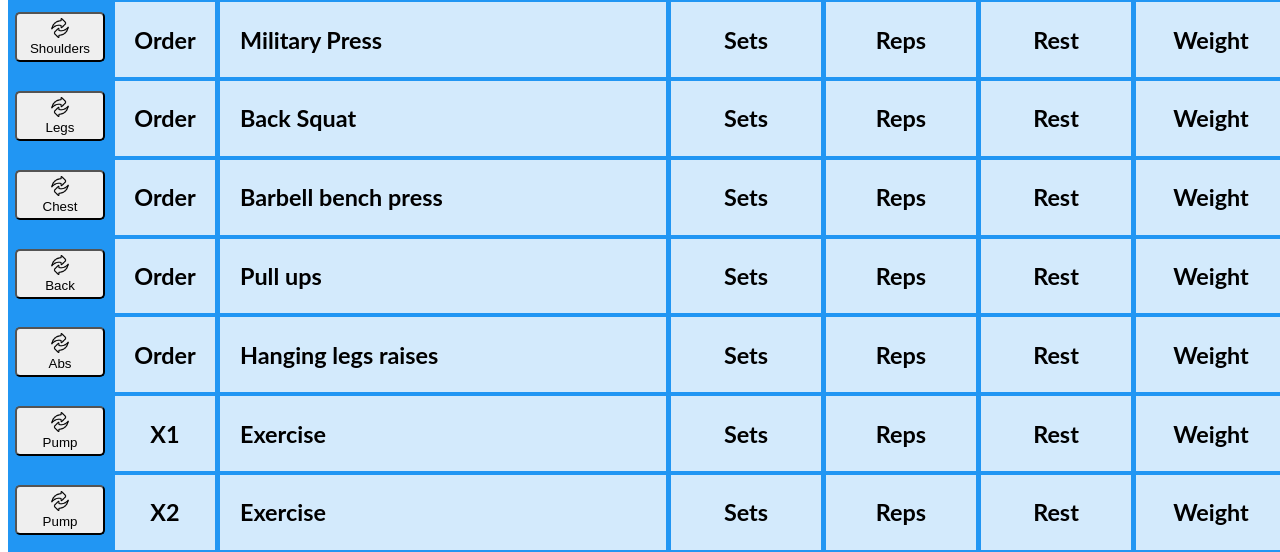
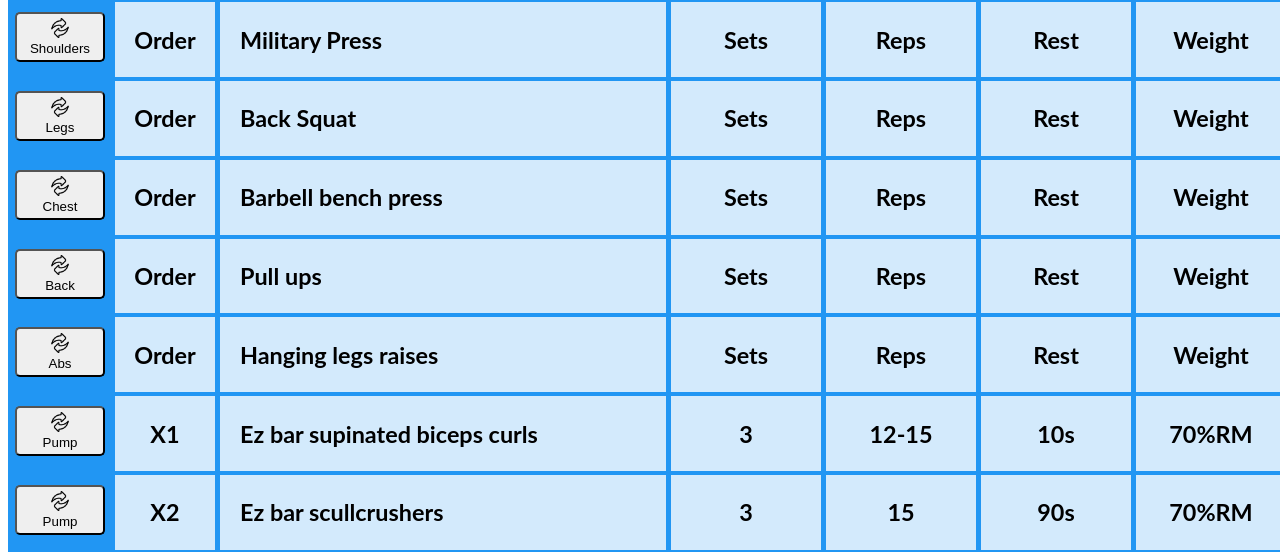
Before and after one commit to franky90/WorkoutProgrammer, a plain HTML site: page index.html in a window 1280 px wide. Shown: the part 333-885 px from the top of the page. Drawn offline with Linux system fonts and the light colour scheme.

Commit message:
All buttons works

```diff
--- a/app.js
+++ b/app.js
@@ -78,23 +78,38 @@
       ex5.innerHTML = result;
       return;
    }
-   //Pump1
-   // var pumpOneArray = ["<h3>PUMP</h3>", "<h3>Sit ups</h3>", "<h3>Crunches</h3>"];
-   // var ex6 = document.querySelector(".ex6");
-   // var btn6 = document.querySelector(".btn6");
-   // btn6.addEventListener("click", pumpOneEx);
-   // ex6.innerHTML = absArray[0];
+   // Pump1
+   var pumpOneArray = ["<h3>Ez bar supinated biceps curls</h3>", "<h3>Dumbbells neutral grip biceps curls</h3>", "<h3>Dumbbells Incline Curls</h3>"];
+   var ex6 = document.querySelector(".ex6");
+   var btn6 = document.querySelector(".btn6");
+   btn6.addEventListener("click", pumpOneEx);
+   ex6.innerHTML = pumpOneArray[0];
 
 
-   // function pumpOneEx() {
-   //    var searchTerm = ex6.innerHTML;
-   //    var index = pumpOneArray.indexOf(searchTerm) + 1;
-   //    if (index == pumpOneArray.length) index = 0;
-   //    var result = pumpOneArray[index];
-   //    ex6.innerHTML = result;
-   //    return;
+   function pumpOneEx() {
+      var searchTerm = ex6.innerHTML;
+      var index = pumpOneArray.indexOf(searchTerm) + 1;
+      if (index == pumpOneArray.length) index = 0;
+      var result = pumpOneArray[index];
+      ex6.innerHTML = result;
+      return;
+   }
+//Pump2
+var pumpTwoArray = ["<h3>Ez bar scullcrushers</h3>", "<h3>Triceps pushdown high pulley</h3>", "<h3>Dumbbell triceps extension above head</h3>"];
+   var ex7 = document.querySelector(".ex7");
+   var btn7 = document.querySelector(".btn7");
+   btn7.addEventListener("click", pumpTwoEx);
+   ex7.innerHTML = pumpTwoArray[0];
 
 
+   function pumpTwoEx() {
+      var searchTerm = ex7.innerHTML;
+      var index = pumpTwoArray.indexOf(searchTerm) + 1;
+      if (index == pumpTwoArray.length) index = 0;
+      var result = pumpTwoArray[index];
+      ex7.innerHTML = result;
+      return;
+   }
    // Gloabal Variables for Table
 
    var sets, se1, se2, se3, se4, se5;
--- a/index.html
+++ b/index.html
@@ -182,16 +182,16 @@
                     <h3>Exercise</h3>
                 </div>
                 <div class="grid-item se6">
-                    <h3>Sets</h3>
+                    <h3>3</h3>
                 </div>
                 <div class="grid-item rep6">
-                    <h3>Reps</h3>
+                    <h3>12-15</h3>
                 </div>
                 <div class="grid-item res6">
-                    <h3>Rest</h3>
+                    <h3>10s</h3>
                 </div>
                 <div class="grid-item wei6">
-                    <h3>Weight</h3>
+                    <h3>70%RM</h3>
                 </div>
 
             </div>
@@ -207,16 +207,16 @@
                     <h3>Exercise</h3>
                 </div>
                 <div class="grid-item se7">
-                    <h3>Sets</h3>
+                    <h3>3</h3>
                 </div>
                 <div class="grid-item rep7">
-                    <h3>Reps</h3>
+                    <h3>15</h3>
                 </div>
                 <div class="grid-item res7">
-                    <h3>Rest</h3>
+                    <h3>90s</h3>
                 </div>
                 <div class="grid-item wei7">
-                    <h3>Weight</h3>
+                    <h3>70%RM</h3>
                 </div>
 
             </div>
```
